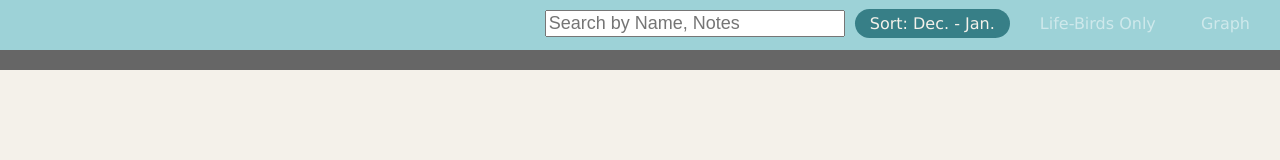
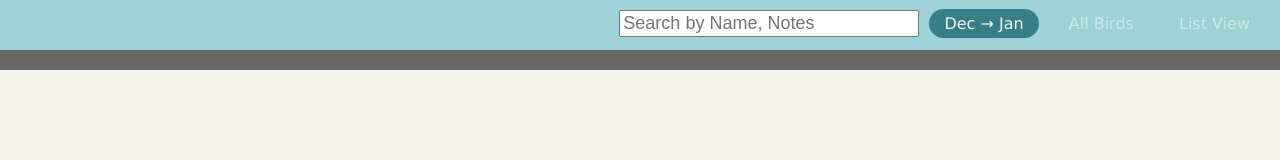
Before and after one commit to donnie-coleman/foy-bird-viz, a plain HTML site: page index.html in a window 1280 px wide. Drawn offline with nearby package versions, Linux system fonts and the light colour scheme.

Commit message:
made labels clearer, per request of @gesinger Conflicts: 	index.html

```diff
--- a/index.html
+++ b/index.html
@@ -6,10 +6,12 @@
   <body ng-controller="BirdsCtrl">
   	<div class="top">
   		<div class="controls">
-		    <input class="clearfix"  type="search" placeholder="Search by Name, Notes" ng-model="birdName" />
-			<input class="clearfix"  id="reverse" type="checkbox" ng-model="reverse" /><label for="reverse" class="bird">Sort: Dec. - Jan.</label>
-			<input class="clearfix"  id="lifers" type="checkbox" ng-model="lifers" /><label for="lifers" class="bird">Life-Birds Only</label>
-			<input class="clearfix"  id="showGraph" type="checkbox" ng-model="showGraph" /><label for="showGraph" class="bird">Graph</label>
+		    <input class="clearfix"  id="search" type="search" placeholder="Search by Name, Notes" ng-model="birdName" />
+		    <span class="button-grp">
+				<input class="clearfix"  id="reverse" type="checkbox" ng-model="reverse" /><label for="reverse" class="bird">{{reverse?'Dec &rarr; Jan':'Jan &rarr; Dec'}}</label>
+				<input class="clearfix"  id="lifers" type="checkbox" ng-model="lifers" /><label for="lifers" class="bird">{{lifers?'Life Birds':'All Birds'}}</label>
+				<input class="clearfix"  id="showGraph" type="checkbox" ng-model="showGraph" /><label for="showGraph" class="bird">{{showGraph?'Graph View':'List View'}}</label>
+			</span>
 		</div>
 	</div>
 
```
